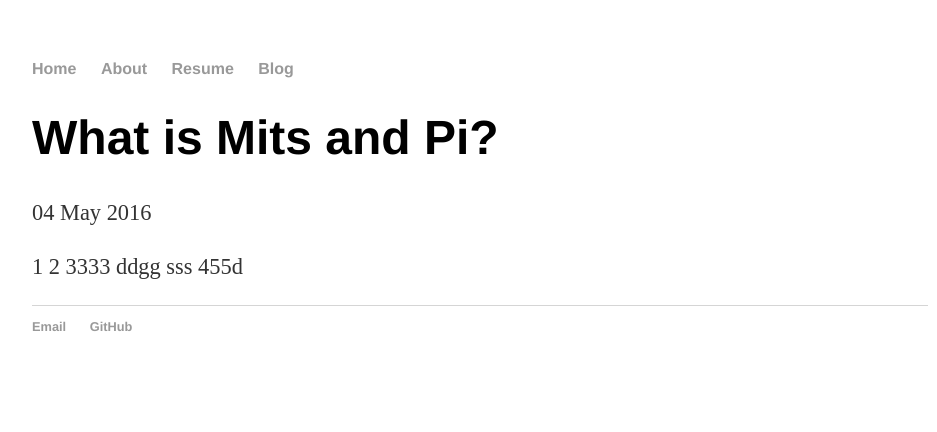
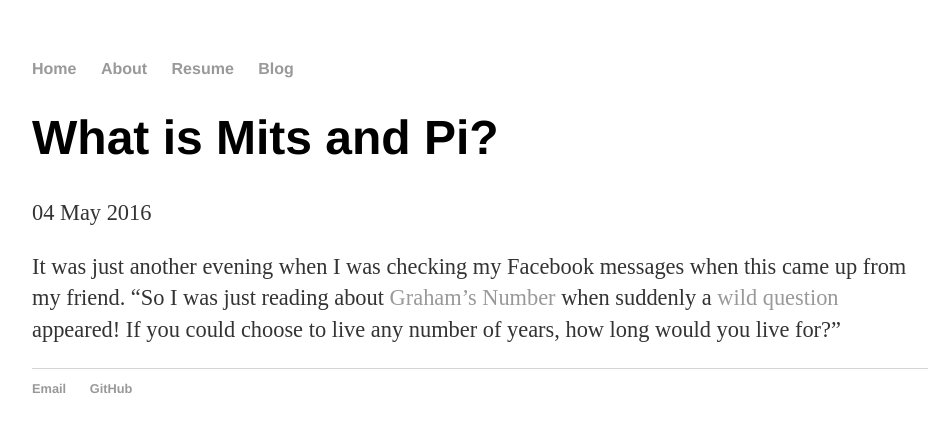
Before and after one commit to maxiulee/maxiulee.github.io, a Jekyll site: the page built from _posts/2016-05-04-what-is-mits-and-pi?.md, in a window 1280 px wide. Shown: the top 432 px of the page, without its empty margins (160-1097 px from the left). Built offline with Jekyll 4.4.1, drawn with Linux system fonts in a browser that asks for light colours.

Commit message:
Update 2016-05-04-what-is-mits-and-pi?.md

```diff
--- a/_posts/2016-05-04-what-is-mits-and-pi?.md
+++ b/_posts/2016-05-04-what-is-mits-and-pi?.md
@@ -3,8 +3,5 @@ layout: post
 title: What is Mits and Pi?
 date: 2016-05-04
 ---
-
-1
-2
-3333 ddgg sss
-455d
+It was just another evening when I was checking my Facebook messages when this came up from my friend.
+"So I was just reading about [Graham's Number](http://waitbutwhy.com/2014/11/1000000-grahams-number.html) when suddenly a [wild question](http://waitbutwhy.com/table/how-long-would-you-live-if-you-could-choose-any-number-of-years) appeared! If you could choose to live any number of years, how long would you live for?"
```
